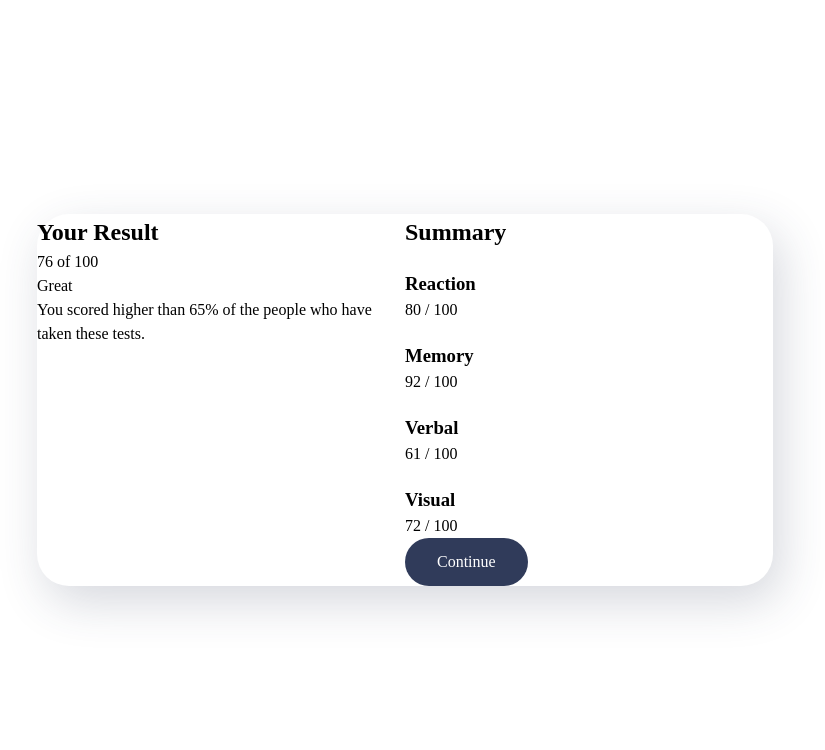
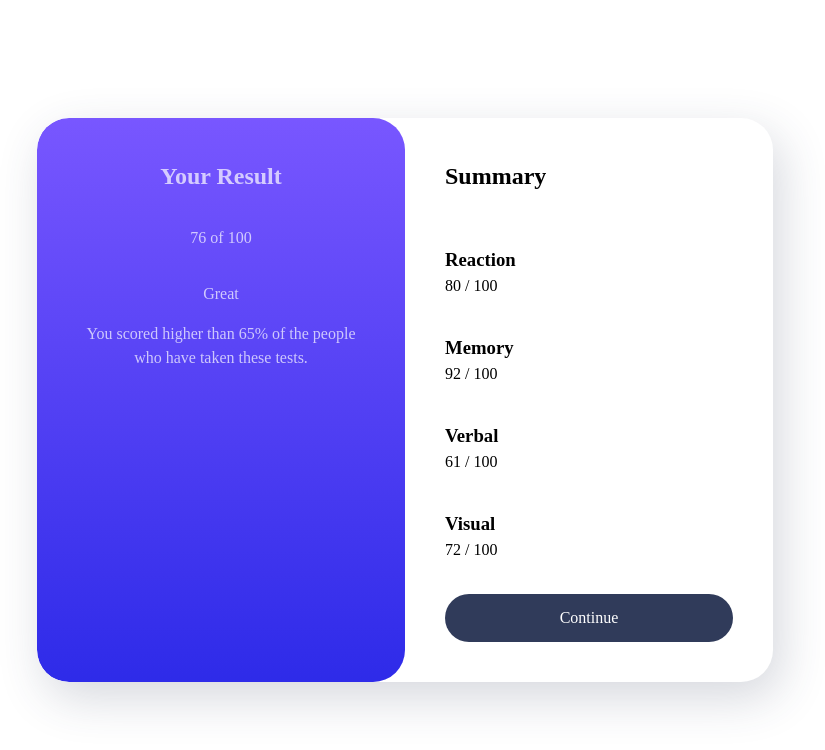
Before and after one commit to Andriikryl/ui-component-modul-result, a plain HTML site: page index.html in a window 1280 px wide. Shown: the whole page, without its empty margins (235-1060 px from the left). Drawn offline with Linux system fonts and the light colour scheme.

Commit message:
feat[grid-flow]

```diff
--- a/styles/style.css
+++ b/styles/style.css
@@ -105,19 +105,55 @@
 }
 
 .result-summary{
+  --padding: 2.5rem;
+  --border-radius: 2rem;
   max-width: 46rem;
   display: grid;
 }
 
 @media (min-width: 600px) {
   .result-summary {
+    margin-inline: 1rem;
     grid-template-columns: 1fr 1fr;
-    border-radius: 2rem;
+    border-radius: var(--border-radius);
+    overflow: hidden;
     box-shadow: .5rem 1rem 3rem
     hsl(var(--clr-neutral-hsl-700), .2);
   }
 }
 
+.results,
+.summary {
+  padding: var(--padding);
+}
+
+
 .results{
+  color: hsl(var(--clr-neutral-hsl-100), .7);
+  text-align: center;
+  background:  var(--gradient-primary);
+  border-radius:
+  0 0 var(--border-radius) var(--border-radius);
+}
 
+@media (min-width: 600px){
+  .results {
+    border-radius: var(--border-radius);
+  }
 }
+
+
+.grid-flow {
+  display: grid;
+  align-content: start;
+  gap: 1rem;
+}
+
+.section-title {
+  font-weight: var(--fw-bold);
+  font-size: var(--fs-600);
+}
+
+.grid-flow[data-spacing="large"] {
+  gap: 2rem;
+}
```
